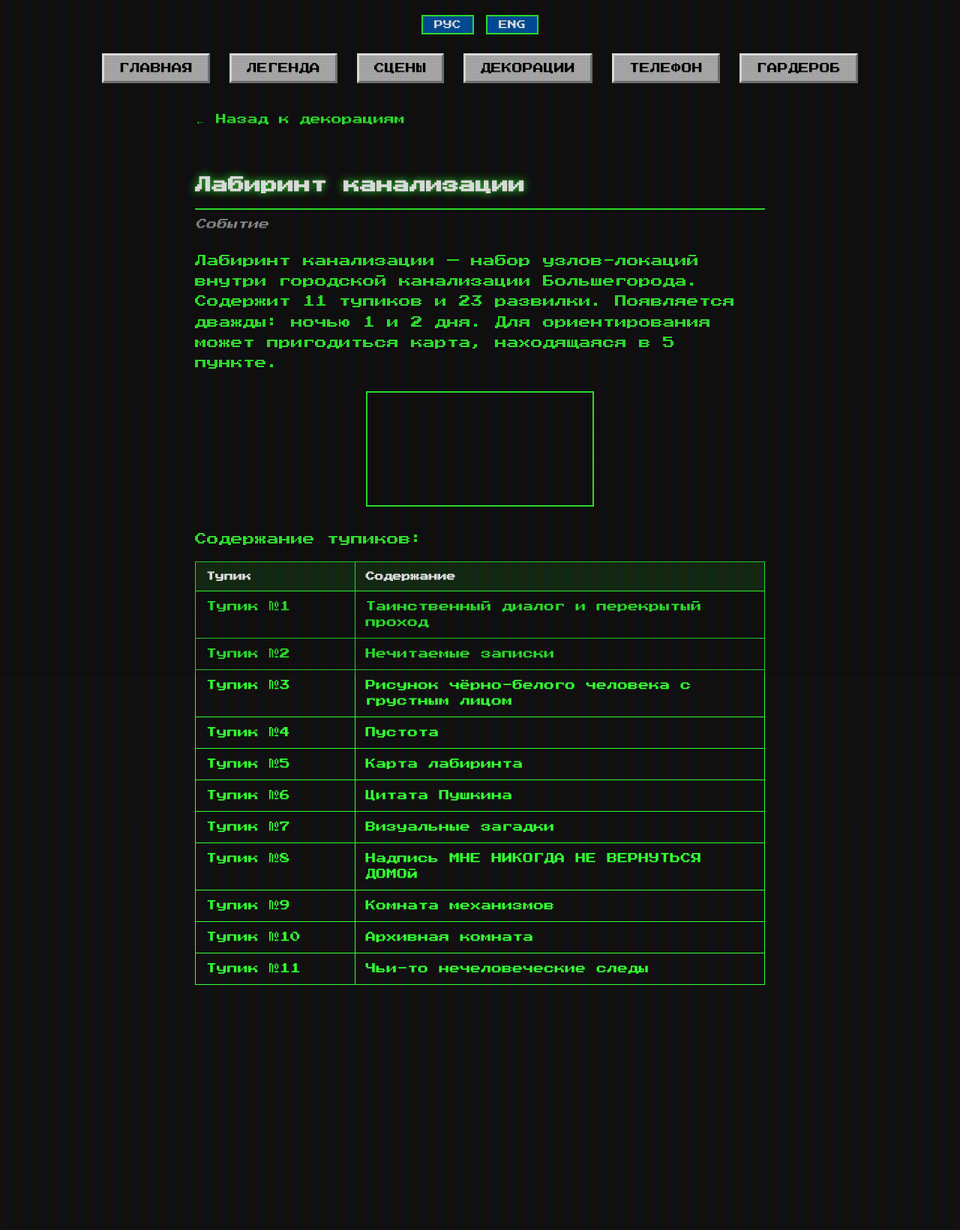
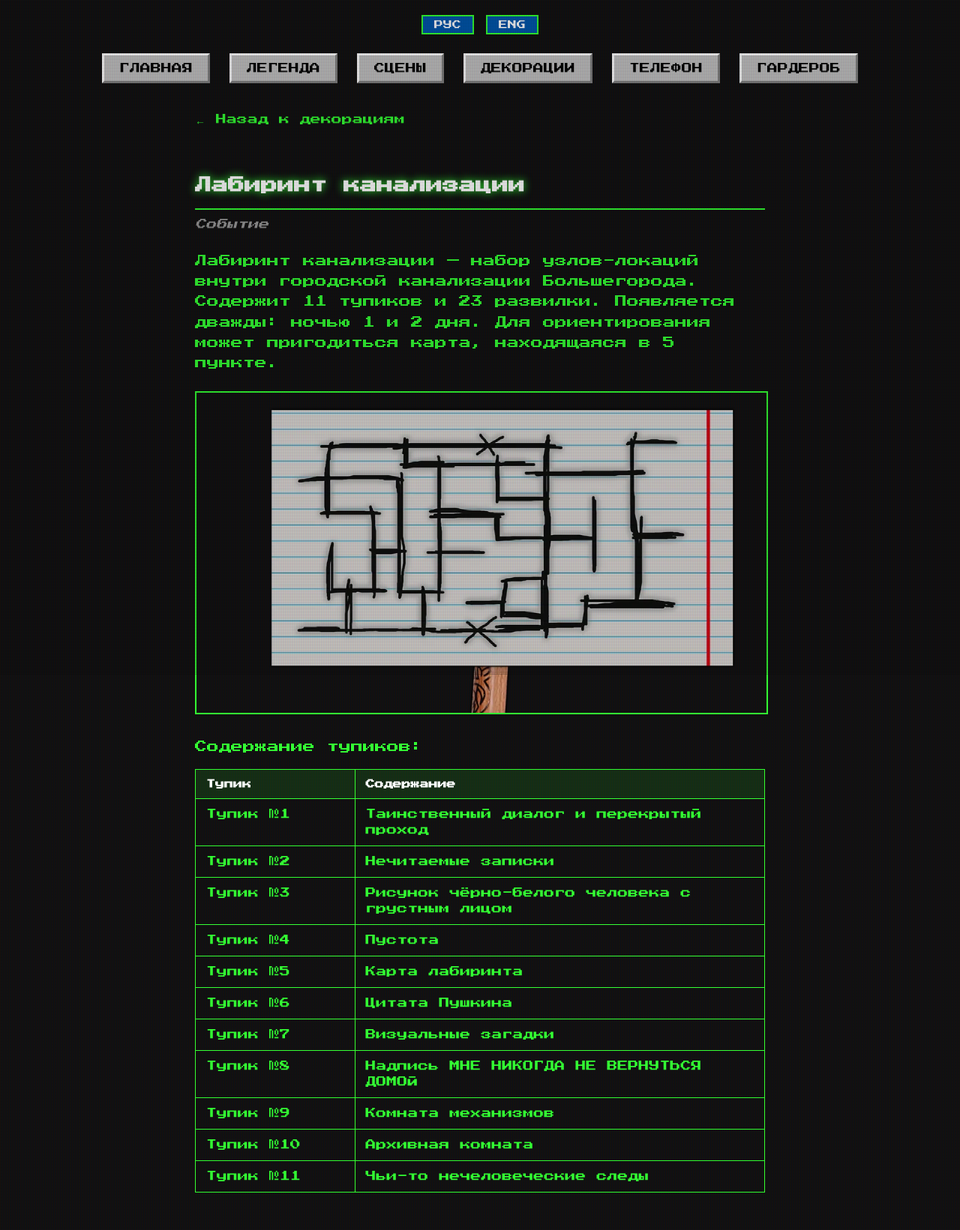
Before and after one commit to NATOvchanin/broken-legend, a Jekyll site: the page built from wiki/sewer-labyrinth.html, in a window 1280 px wide. Shown: the whole page at 75% size. Built offline with Jekyll 4.4.1, drawn with Linux system fonts in a browser that asks for light colours; before the commit the page ends 1364 px from its top, so only the background shows below that; grey boxes are pictures that could not be loaded.

Commit message:
Update sewer-labyrinth.html

```diff
--- a/wiki/sewer-labyrinth.html
+++ b/wiki/sewer-labyrinth.html
@@ -9,7 +9,7 @@ description: "Лабиринт канализации — локация в Tale
     <p data-i18n="wikiSewerLabyrinthP1">Лабиринт канализации — набор узлов-локаций внутри городской канализации Большегорода. Содержит 11 тупиков и 23 развилки. Появляется дважды: ночью 1 и 2 дня. Для ориентирования может пригодиться карта, находящаяся в 5 пункте.</p>
 
     <div class="wiki-map">
-        <video class="clickable-img wiki-map-media" src="{{ '/assets/img/wiki/plan.webp' | relative_url }}" autoplay loop muted playsinline></video>
+        <img class="clickable-img wiki-map-media" src="{{ '/assets/img/wiki/plan.webp' | relative_url }}" alt="Карта лабиринта">
     </div>
 
     <p data-i18n="wikiSewerLabyrinthTableTitle">Содержание тупиков:</p>
```
